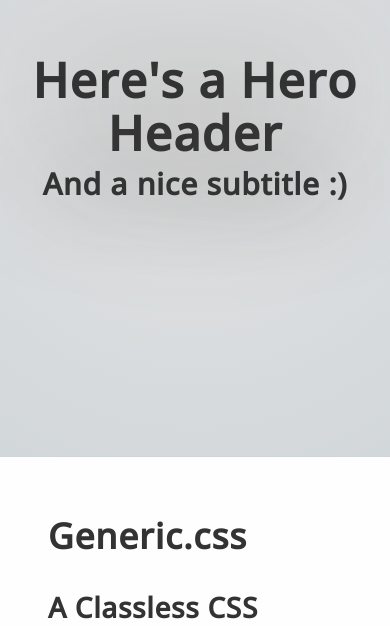
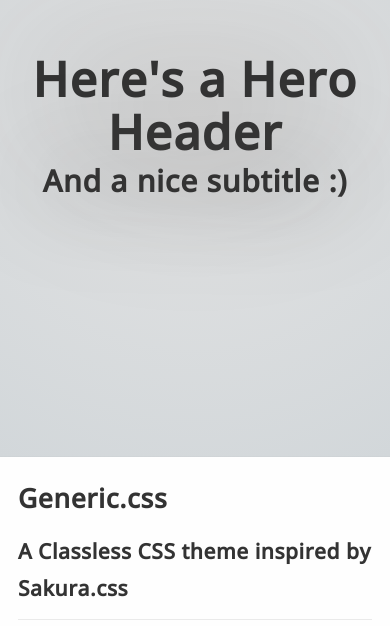
Before and after one commit to vereis/generic.css, a plain HTML site: page index.html in a window 390 px wide. Shown: the part 218-844 px from the top of the page. Drawn offline with nearby package versions, Linux system fonts and the light colour scheme.

Commit message:
REM targets root EM (i.e. html) not body EM

```diff
--- a/css/generic.css
+++ b/css/generic.css
@@ -2,6 +2,11 @@
 
 * {
     box-sizing: border-box;
+}
+
+html {
+    font-family: "Lato", "Arial", "Helvetica", sans-serif;
+    font-size: 16px;
 }
 
 body {
@@ -9,10 +14,8 @@ body {
     color: #555555;
     margin: 0 auto;
     max-width: 800px;
-    font-family: "Lato", "Arial", "Helvetica", sans-serif;
     line-height: 1.75;
-    padding: 4em 4em;
-    font-size: 16px;
+    padding: 4em;
 }
 
 /* Header theme */
@@ -29,7 +32,7 @@ body > header {
     line-height: 1.1;
     background: radial-gradient(circle, #E3E3E3, #D2D7DA);
     border-bottom: 1px solid rgba(0, 0, 0, 0.02);
-    padding: 4em 0;
+    padding: 4em 1em;
 }
 
 body > header > h1 {
@@ -321,8 +324,12 @@ textarea[disabled]::placeholder {
 
 /* Media Queries */
 @media (max-width: 34em) {
+    html {
+        font-size: 12px;
+    }
+
     body {
-        font-size: 12px;
+        padding: 1.5em;
     }
 
     table, table * {
```
